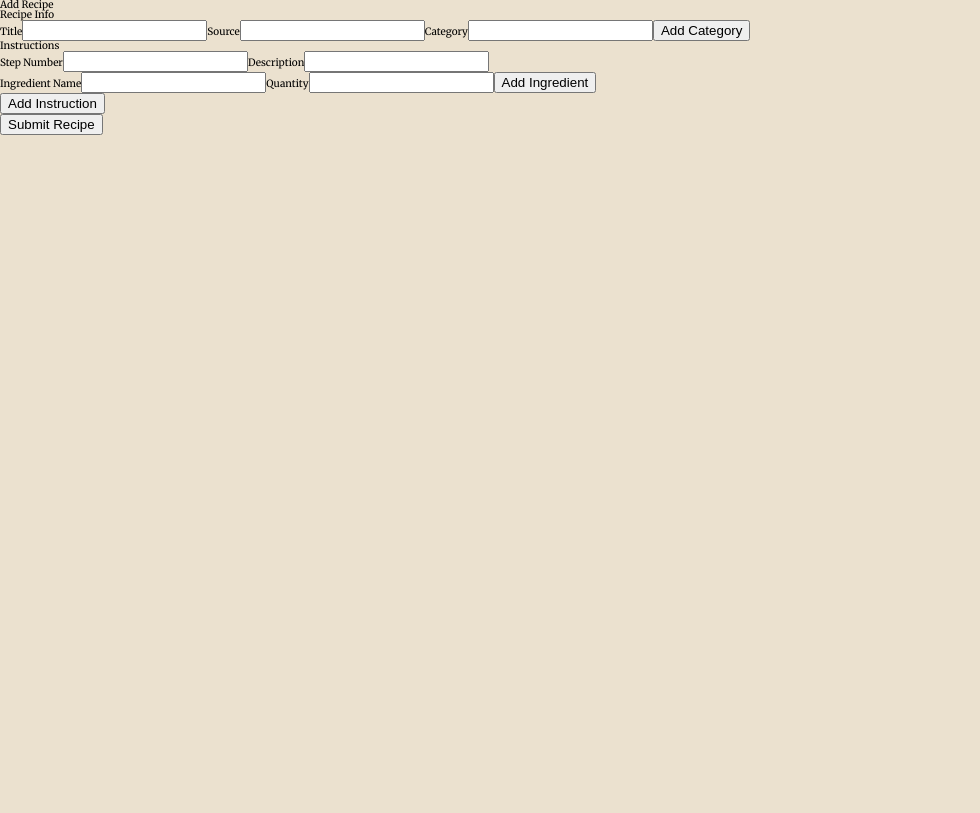
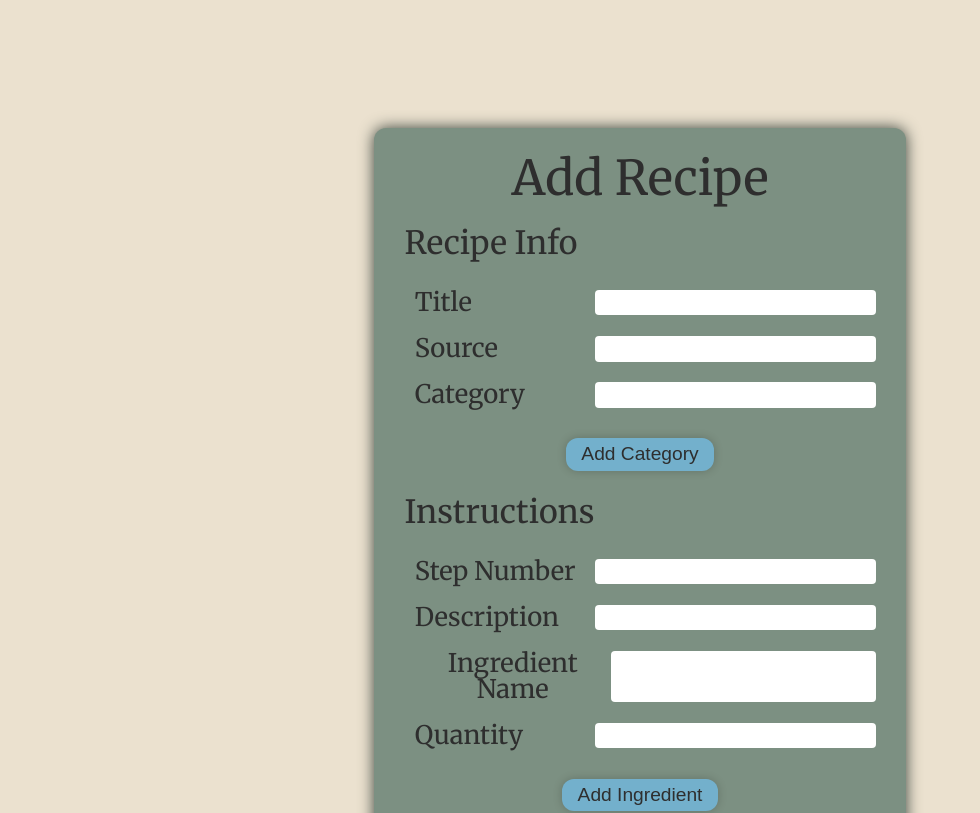
Before and after one commit to g3or3/Recipes, a React (Create React App) app in the folder client/: page /edit-recipe in a window 1280 px wide. Shown: the top 813 px of the page, without its empty margins (0-980 px from the left). Built offline with nearby package versions, Linux system fonts and the light colour scheme.

Commit message:
Add styling to add recipe component

```diff
--- a/client/src/components/AddRecipe.jsx
+++ b/client/src/components/AddRecipe.jsx
@@ -1,4 +1,86 @@
 import React, { useState } from "react";
+import styled from "styled-components";
+
+const StyledAddRecipe = styled.div`
+  display: flex;
+  justify-content: center;
+  padding: 10%;
+  color: #2e2e2e;
+
+  form {
+    text-align: center;
+    padding: 1%;
+    background-color: #7c9082;
+    border-radius: 12px;
+    box-shadow: 0px 0px 15px #37413a;
+    width: 50%;
+  }
+
+  h2 {
+    font-size: 3rem;
+    margin: 3% 0 5% 0;
+  }
+
+  h3 {
+    font-size: 2rem;
+    text-align: left;
+    margin: 4%;
+  }
+
+  label {
+    font-size: 1.6rem;
+    padding: 2% 2% 2% 6%;
+    display: flex;
+    justify-content: space-between;
+    width: 90%;
+  }
+
+  input {
+    width: 60%;
+    font-size: 1.2rem;
+    border: none;
+    border-radius: 4px;
+  }
+
+  p {
+    font-size: 1.2rem;
+    font-style: italic;
+    line-height: 1.4;
+  }
+
+  .added {
+    margin: 2% auto;
+    background-color: rgb(255, 255, 255, 0.1);
+    border-radius: 12px;
+    width: fit-content;
+    padding: 1% 3%;
+    box-shadow: 0px 0px 10px rgb(0, 0, 0, 0.2);
+  }
+
+  button {
+    padding: 1% 3%;
+    border: none;
+    border-radius: 12px;
+    color: #2e2e2e;
+    background-color: #73b0cc;
+    cursor: pointer;
+    box-shadow: 0px 0px 10px rgb(0, 0, 0, 0.2);
+    &:active {
+      background-color: #558da7;
+    }
+  }
+
+  .add-button {
+    margin: 4% 0 1% 0;
+    font-size: 1.2rem;
+  }
+
+  .submit-button {
+    margin: 4%;
+    font-size: 2rem;
+    font-weight: bold;
+  }
+`;
 
 const initialFormValues = {
   recipe_title: "",
@@ -71,11 +153,12 @@ export default function AddRecipe() {
   };
 
   return (
-    <div className="recipe-edit">
+    <StyledAddRecipe className="recipe-edit">
       <form onSubmit={handleSubmit}>
         <h2>Add Recipe</h2>
         <div className="recipe-info">
           <h3>Recipe Info</h3>
+          <div className="inputs">
             <label>
               Title
               <input
@@ -103,11 +186,20 @@ export default function AddRecipe() {
                 onChange={handleChange}
               />
             </label>
-          <button type="button" onClick={handleAddCategory}>
+          </div>
+          <button
+            type="button"
+            className="add-button"
+            onClick={handleAddCategory}
+          >
             Add Category
           </button>
           {categories.map((category, idx) => {
-            return <p key={idx}>{category}</p>;
+            return (
+              <p className="added" key={idx}>
+                {category}
+              </p>
+            );
           })}
         </div>
 
@@ -151,23 +243,32 @@ export default function AddRecipe() {
                   onChange={handleChange}
                 />
               </label>
-              <button type="button" onClick={handleAddIngredient}>
+              <button
+                type="button"
+                className="add-button"
+                onClick={handleAddIngredient}
+              >
                 Add Ingredient
               </button>
               {ingredients.map((ingredient, idx) => {
                 return (
-                  <p key={idx}>
+                  <p className="added" key={idx}>
                     Ingredient: {ingredient.ingredient_name}, Quantity:{" "}
                     {ingredient.quantity}
                   </p>
                 );
               })}
             </div>
-            <button type="button" onClick={handleAddInstruction}>
+            <button
+              type="button"
+              className="add-button"
+              onClick={handleAddInstruction}
+            >
               Add Instruction
             </button>
             {instructions.map((instruction, idx) => {
               return (
+                <div className="added">
                   <div key={idx} className="instruction-container">
                     <p>Step {instruction.step_number}</p>
                     <p>{instruction.description}</p>
@@ -180,12 +281,13 @@ export default function AddRecipe() {
                       );
                     })}
                   </div>
+                </div>
               );
             })}
           </div>
         </div>
-        <button>Submit Recipe</button>
+        <button className="submit-button">Submit Recipe</button>
       </form>
-    </div>
+    </StyledAddRecipe>
   );
 }
--- a/client/src/components/Login.jsx
+++ b/client/src/components/Login.jsx
@@ -56,6 +56,7 @@ const StyledLogin = styled.div`
     color: #2e2e2e;
     background-color: #73b0cc;
     cursor: pointer;
+    box-shadow: 0px 0px 10px rgb(0, 0, 0, 0.2);
     &:disabled {
       cursor: not-allowed;
       color: #818181;
--- a/client/src/components/Registration.jsx
+++ b/client/src/components/Registration.jsx
@@ -56,6 +56,7 @@ const StyledRegistration = styled.div`
     color: #2e2e2e;
     background-color: #73b0cc;
     cursor: pointer;
+    box-shadow: 0px 0px 10px rgb(0, 0, 0, 0.2);
     &:disabled {
       cursor: not-allowed;
       color: #818181;
```
Lines whose indentation alone changed are shown as unchanged.
